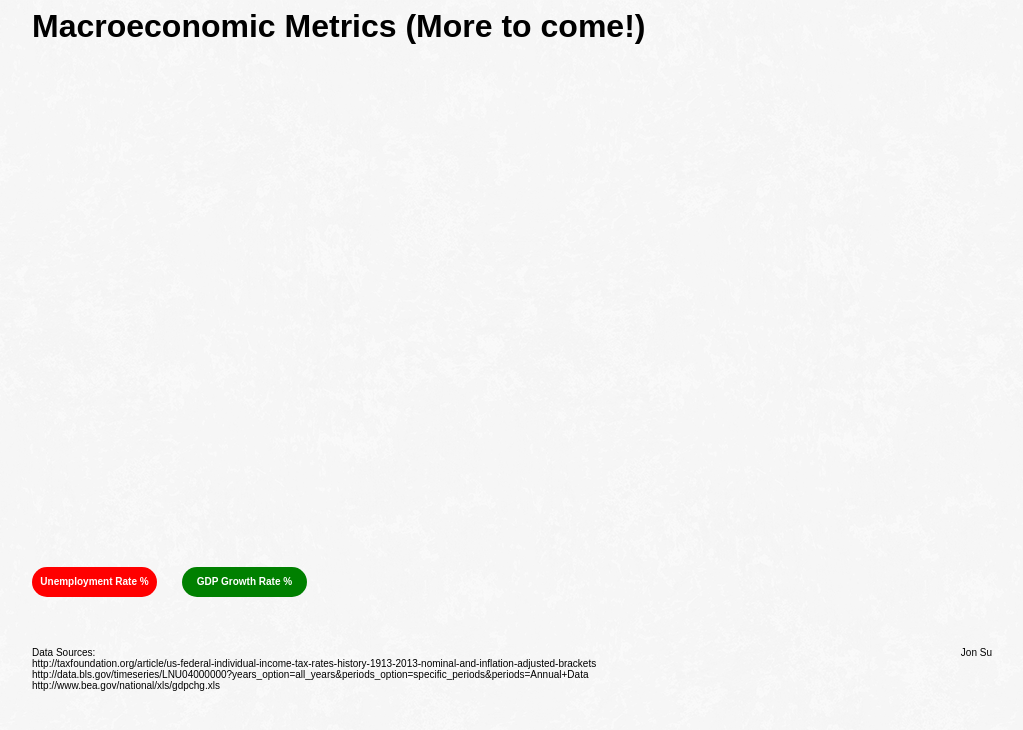
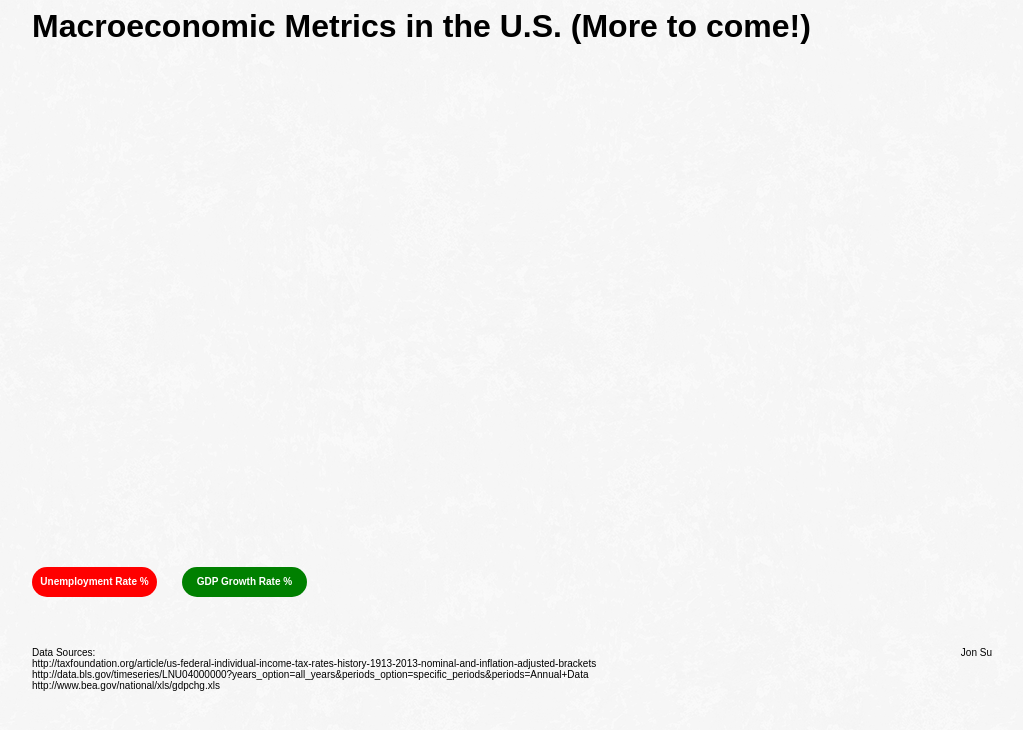
Before and after one commit to vivilake/macro-econ, a website: page public/index.html in a window 1280 px wide. Shown: the whole page, without its empty margins (128-1151 px from the left). Drawn offline with nearby package versions, Linux system fonts and the light colour scheme; no server answers.

Commit message:
Updating title to US

```diff
--- a/public/index.html
+++ b/public/index.html
@@ -11,7 +11,7 @@
 
 <body>
   <div class='content'>
-    <div class='title'>Macroeconomic Metrics (More to come!)</div>
+    <div class='title'>Macroeconomic Metrics in the U.S. (More to come!)</div>
     <div class='chart-area'></div>
     <div class='controls'>
       <div class='unemployment-button'>
```
